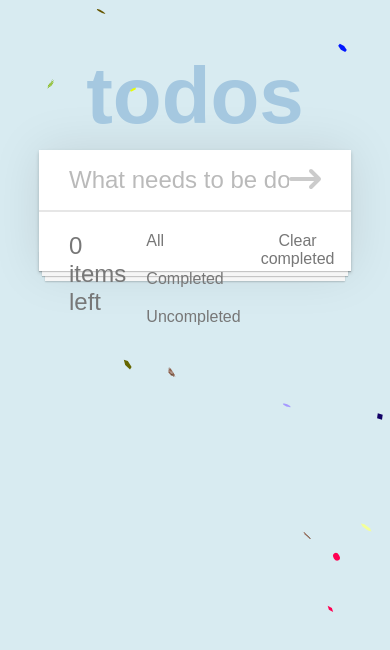
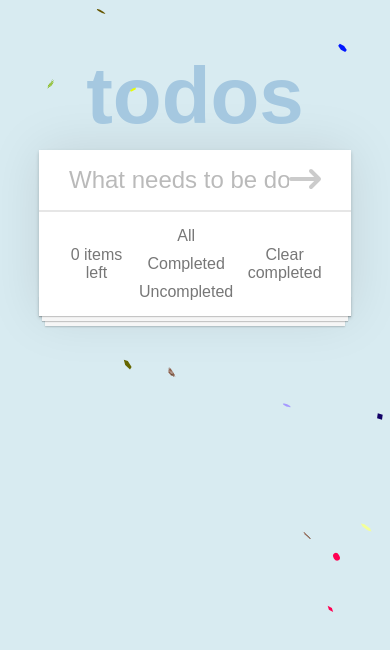
Before and after one commit to alxkho/todo-list, a React (Create React App) app: page / in a window 390 px wide. Shown: the top 650 px of the page. Built offline with nearby package versions, Linux system fonts and the light colour scheme.

Commit message:
fixed design for mobile

```diff
--- a/src/components/Footer/Footer.css
+++ b/src/components/Footer/Footer.css
@@ -8,12 +8,12 @@
   background: #fff;
   position: sticky;
   bottom: 0;
+  text-align: center;
+  align-items: center;
 }
-
 
 .footer .btn,
 .counter {
-  background: none;
   padding: 10px;
   color: #777;
 }
@@ -21,12 +21,11 @@
 .footer .btn:active,
 .footer .btn:focus,
 .footer .btn:hover {
-  padding: 9px;
-  border: 1px solid #a5c8e0;
+  outline: 1px solid #a5c8e0;
   border-radius: 5px;
 }
 
-.footer .todo-filter btn {
+.todo-filter .btn {
   margin: 0 10px;
 }
 
@@ -44,3 +43,28 @@
     0 9px 1px -3px rgb(0 0 0 / 20%), 0 16px 0 -6px #f6f6f6,
     0 17px 2px -6px rgb(0 0 0 / 20%);
 }
+
+@media screen and (max-width: 800px) {
+  .footer {
+    font-size: 16px;
+  }
+
+  .footer .btn {
+    padding: 5px;
+  }
+
+  .todo-filter .btn {
+    margin: 0;
+  }
+}
+
+@media screen and (max-width: 700px) {
+  .footer {
+    height: auto;
+  }
+
+  .todo-filter {
+    display: flex;
+    flex-direction: column;
+  }
+}
```
